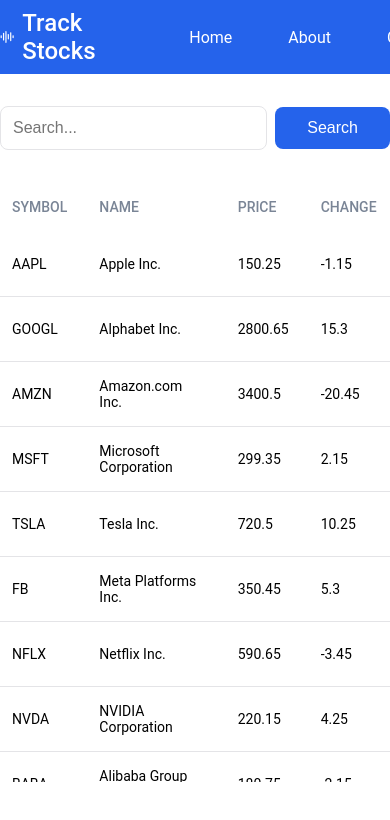
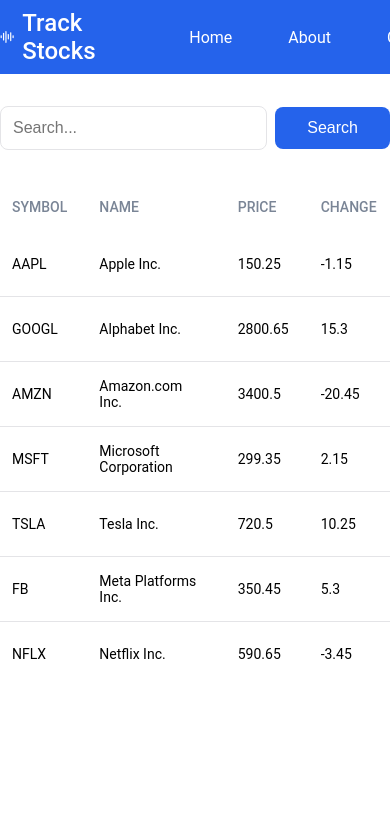
Before and after one commit to tchassijordan/stock-monitoring-dashboard, a React app: page / in a window 390 px wide. Shown: the top 820 px of the page. Built offline with nearby package versions, Linux system fonts and the light colour scheme.

Commit message:
style(data-viz): adjust max-height for responsiveness and improve layout

```diff
--- a/src/components/data-viz/table.scss
+++ b/src/components/data-viz/table.scss
@@ -4,8 +4,12 @@
   position: relative;
   width: 100%;
   overflow: auto;
-  max-height: 600px;
+  max-height: 500px;
   padding-right: base.$spacing-sm;
+
+  @media (min-height: 950px) {
+    max-height: 700px;
+  }
 }
 
 .table {
```
